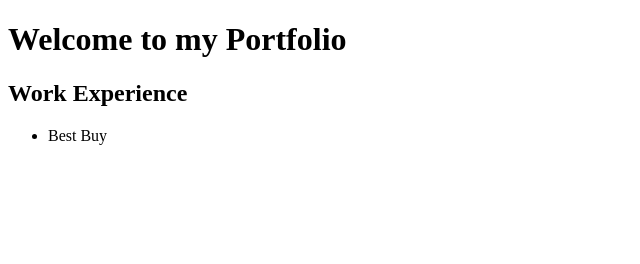
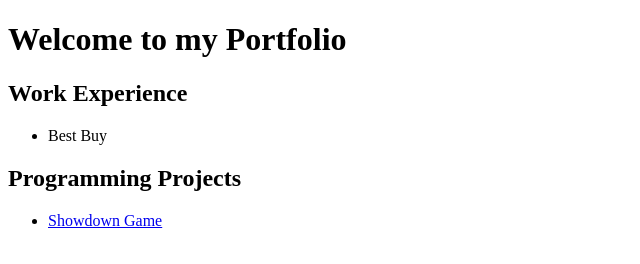
Before and after one commit to itsgreggreg/itsgreggreg.github.io, a plain HTML site: page index.html in a window 1280 px wide. Shown: the whole page, without its empty margins (0-640 px from the left). Drawn offline with Linux system fonts and the light colour scheme.

Commit message:
added link to portfolio

```diff
--- a/index.html
+++ b/index.html
@@ -9,5 +9,9 @@
         <ul>
             <li>Best Buy</li>
         </ul>
+        <h2>Programming Projects</h2>
+        <ul>
+            <li><a href="http://itsgreggreg.github.io/showdown.html">Showdown Game</a></li>
+        </ul>
     </body>
 </html>
```
